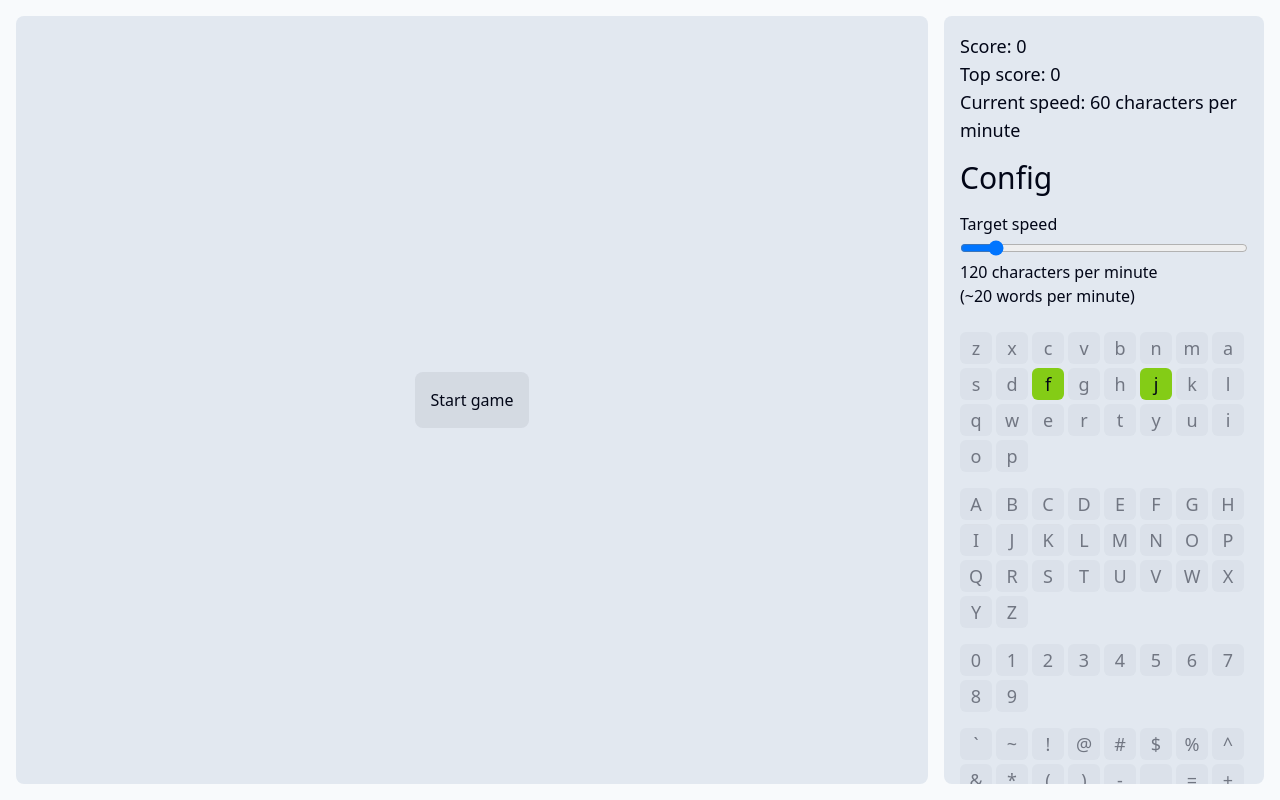
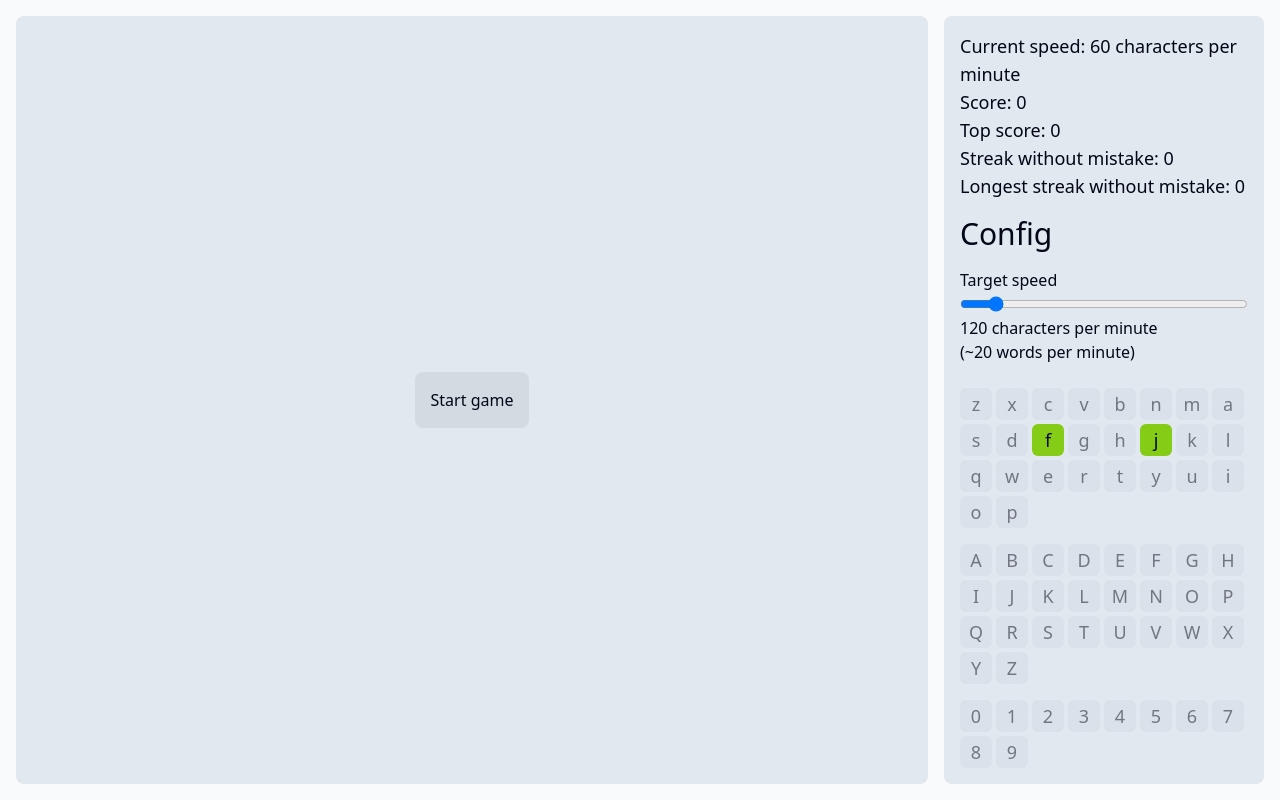
Before and after one commit to Tismas/keyboard-practice, a React (Vite) app: page / in a window 1280 px wide. Built offline with nearby package versions, Linux system fonts and the light colour scheme.

Commit message:
add streak without mistake stat

```diff
--- a/src/components/SidePanel/SidePanel.tsx
+++ b/src/components/SidePanel/SidePanel.tsx
@@ -4,11 +4,15 @@
 import { observer } from "mobx-react";
 
 export const SidePanel = observer(() => {
-  const { currentSpeed, score } = gameStore;
-  const { topScore } = statsStore;
+  const { currentSpeed } = gameStore;
+  const { score, topScore, streakWithoutMistake, longestStreakWithoutMistake } =
+    statsStore;
 
   return (
     <div className="bg-surface p-4 rounded-lg min-w-[320px] w-[20%] overflow-auto">
+      <div className="flex flex-wrap gap-1 text-lg">
+        Current speed: {Math.floor(currentSpeed)} characters per minute
+      </div>
       <div className="flex flex-wrap gap-1 text-lg">
         Score: {Math.floor(score)}
       </div>
@@ -16,7 +20,11 @@
         Top score: {Math.floor(topScore)}
       </div>
       <div className="flex flex-wrap gap-1 text-lg">
-        Current speed: {currentSpeed} characters per minute
+        Streak without mistake: {Math.floor(streakWithoutMistake)}
+      </div>
+      <div className="flex flex-wrap gap-1 text-lg">
+        Longest streak without mistake:{" "}
+        {Math.floor(longestStreakWithoutMistake)}
       </div>
 
       <Config />
--- a/src/stores/gameStore.ts
+++ b/src/stores/gameStore.ts
@@ -16,7 +16,6 @@
   focusedWord: FallingWord | undefined = undefined;
   lastAddedWordAt = new Date();
   currentSpeed = configStore.targetSpeed / 2;
-  score = 0;
 
   constructor() {
     makeAutoObservable(this, {}, { autoBind: true });
@@ -49,6 +48,7 @@
   }
 
   punishForInvalidButtonPress() {
+    statsStore.setStreakWithoutMistake(0);
     if (this.focusedWord) {
       this.focusedWord.highlight();
     } else {
@@ -56,11 +56,12 @@
     }
     this.fallingWords.forEach((word) => word.handlePunishment());
     this.lowerDifficulty(1);
-    this.score = Math.max(0, this.score - 10);
+    statsStore.setScore(statsStore.score - 10);
   }
   punishForMissedWord() {
+    statsStore.setStreakWithoutMistake(0);
     gameStore.lowerDifficulty(2);
-    this.score *= 0.9;
+    statsStore.setScore(statsStore.score * 0.9);
   }
 
   calculateScore(completionSpeed: number, wordLength: number) {
@@ -70,17 +71,12 @@
     );
   }
   rewardCompletion(completionSpeed: number, wordLength: number) {
-    this.addScore(this.calculateScore(completionSpeed, wordLength));
+    statsStore.setScore(
+      statsStore.score + this.calculateScore(completionSpeed, wordLength)
+    );
     this.upDifficulty(
       Math.ceil(wordLength / 2) * (completionSpeed > 0.5 ? 2 : 1)
     );
-  }
-
-  addScore(amount: number) {
-    this.score += amount;
-    if (this.score > statsStore.topScore) {
-      statsStore.setTopScore(this.score);
-    }
   }
 
   clearFocusedWord() {
@@ -117,6 +113,7 @@
     this.focusedWord ||= this.fallingWords
       .toSorted((a, b) => b.position.y - a.position.y)
       .find((word) => word.textToType.startsWith(e.key));
+    statsStore.setStreakWithoutMistake(statsStore.streakWithoutMistake + 1);
 
     if (!this.focusedWord) {
       this.punishForInvalidButtonPress();
--- a/src/stores/statsStore.ts
+++ b/src/stores/statsStore.ts
@@ -2,15 +2,32 @@
 import { getSavedState, saveState } from "../utils/persistentStorage";
 
 class StatsStore {
+  score = 0;
   topScore = getSavedState("topScore", 0);
+  streakWithoutMistake = 0;
+  longestStreakWithoutMistake = getSavedState("longestStreakWithoutMistake", 0);
 
   constructor() {
     makeAutoObservable(this, {}, { autoBind: true });
   }
 
-  setTopScore(score: number) {
-    this.topScore = score;
-    saveState("topScore", score);
+  setScore(score: number) {
+    this.score = Math.max(0, score);
+    if (this.score > this.topScore) {
+      this.topScore = score;
+      saveState("topScore", score);
+    }
+  }
+
+  setStreakWithoutMistake(streak: number) {
+    this.streakWithoutMistake = streak;
+    if (this.streakWithoutMistake > this.longestStreakWithoutMistake) {
+      this.longestStreakWithoutMistake = this.streakWithoutMistake;
+      saveState(
+        "longestStreakWithoutMistake",
+        this.longestStreakWithoutMistake
+      );
+    }
   }
 }
 
--- a/src/utils/persistentStorage.ts
+++ b/src/utils/persistentStorage.ts
@@ -1,4 +1,8 @@
-type Key = "unlockedCharacters" | "targetSpeed" | "topScore";
+type Key =
+  | "unlockedCharacters"
+  | "targetSpeed"
+  | "topScore"
+  | "longestStreakWithoutMistake";
 
 export const getSavedState = <T>(key: Key, fallback: T): T => {
   try {
```
